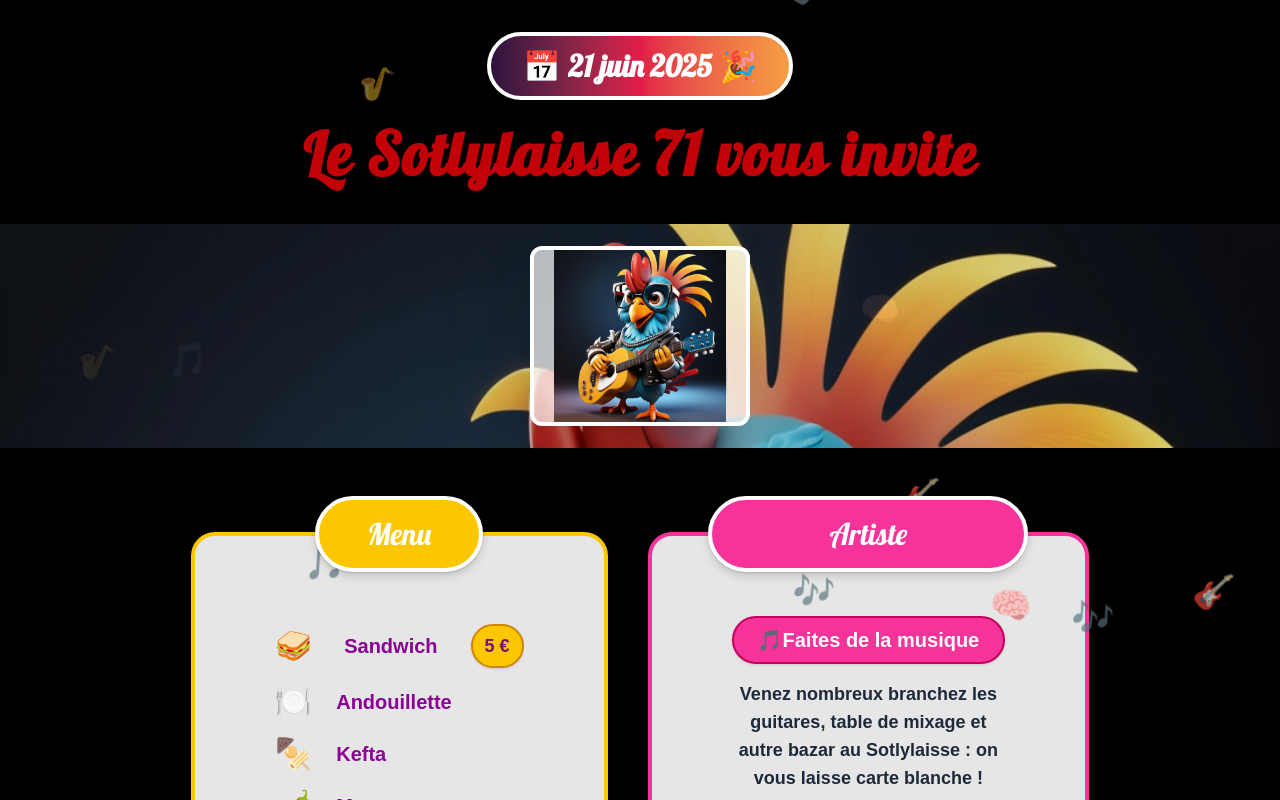
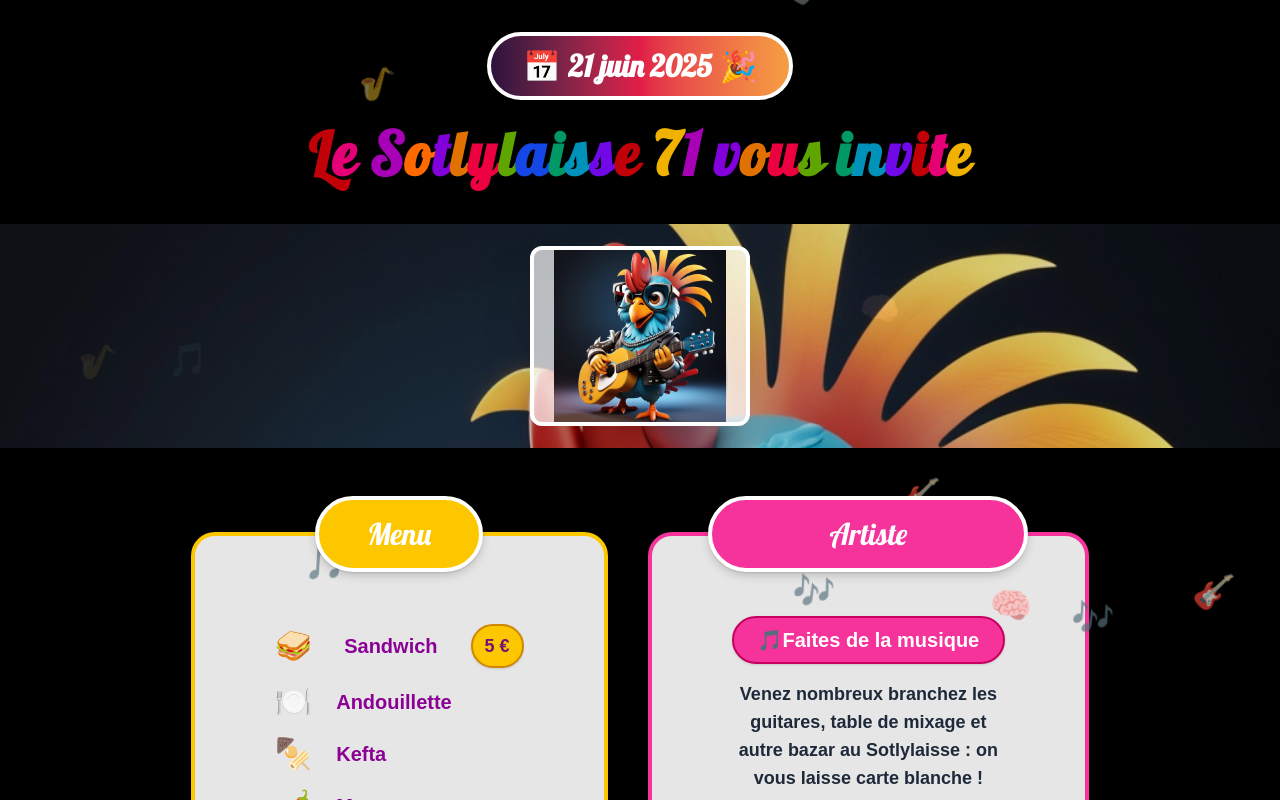
Before and after one commit to ujju16/fetedelazic, a Next.js app: page / in a window 1280 px wide. Shown: the top 800 px of the page. Built offline with nearby package versions, Linux system fonts and the light colour scheme.

Commit message:
Header : chaque lettre du titre a une couleur différente pour un effet festif arc-en-ciel

```diff
--- a/src/components/Header.tsx
+++ b/src/components/Header.tsx
@@ -1,4 +1,21 @@
 import React from "react";
+
+const title = "Le Sotlylaisse 71 vous invite";
+const colors = [
+  "text-red-700",
+  "text-pink-600",
+  "text-yellow-500",
+  "text-fuchsia-700",
+  "text-orange-500",
+  "text-purple-700",
+  "text-amber-600",
+  "text-rose-600",
+  "text-lime-600",
+  "text-blue-700",
+  "text-emerald-600",
+  "text-cyan-600",
+  "text-violet-700"
+];
 
 export default function Header() {
   return (
@@ -10,8 +27,14 @@ export default function Header() {
           <span role="img" aria-label="fête de la musique" className="text-3xl">🎉</span>
         </span>
       </div>
-      <h1 className="text-4xl sm:text-6xl font-[Lobster] text-red-700 drop-shadow-lg text-center font-extrabold tracking-wide select-none">
-        Le Sotlylaisse 71 vous invite
+      <h1 className="text-4xl sm:text-6xl font-[Lobster] drop-shadow-lg text-center font-extrabold tracking-wide select-none flex flex-wrap justify-center">
+        {title.split("").map((char, i) => (
+          char === " " ? (
+            <span key={i} className="w-2 sm:w-3 inline-block"> </span>
+          ) : (
+            <span key={i} className={colors[i % colors.length]}>{char}</span>
+          )
+        ))}
       </h1>
     </header>
   );
```
